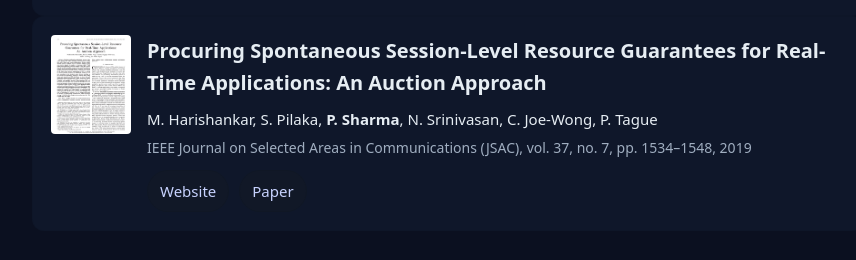
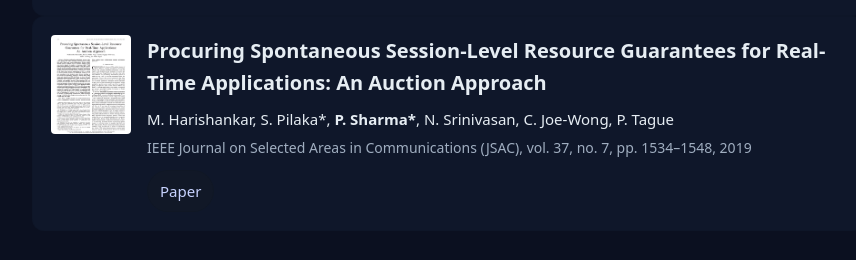
Before and after one commit to Sharma-Pragya/sharma-pragya.github.io, a plain HTML site: page index.html in a window 1280 px wide. Shown: the part 2536-2796 px from the top of the page, without its empty margins (192-1048 px from the left). Drawn offline with Linux system fonts and the light colour scheme.

Commit message:
Update index.html

```diff
--- a/index.html
+++ b/index.html
@@ -211,10 +211,9 @@
         <img src="assets/pubs/jsac.png" alt="JSAC thumbnail" />
         <div class="pub-content">
           <h3>Procuring Spontaneous Session-Level Resource Guarantees for Real-Time Applications: An Auction Approach</h3>
-          <div class="authors">M. Harishankar, S. Pilaka, <strong>P. Sharma</strong>, N. Srinivasan, C. Joe-Wong, P. Tague</div>
+          <div class="authors">M. Harishankar, S. Pilaka*, <strong>P. Sharma*</strong>, N. Srinivasan, C. Joe-Wong, P. Tague</div>
           <div class="meta">IEEE Journal on Selected Areas in Communications (JSAC), vol. 37, no. 7, pp. 1534–1548, 2019</div>
           <div class="actions">
-            <a class="chip">Website</a>
             <a class="chip">Paper</a>
           </div>
         </div>
```
